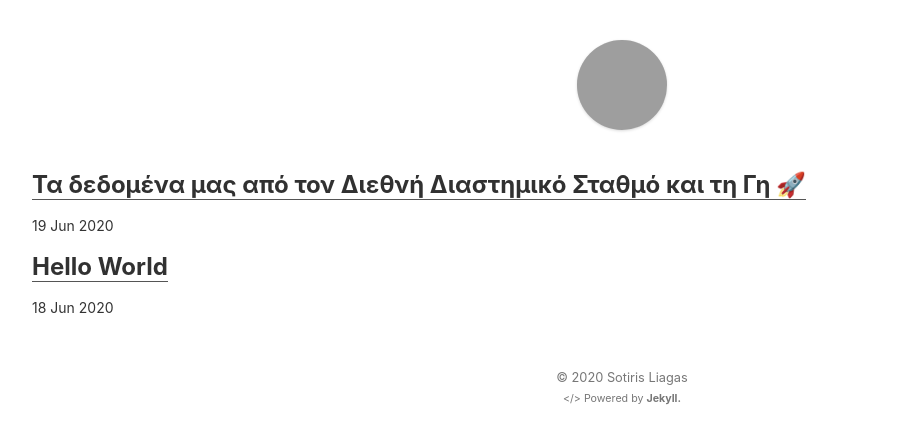
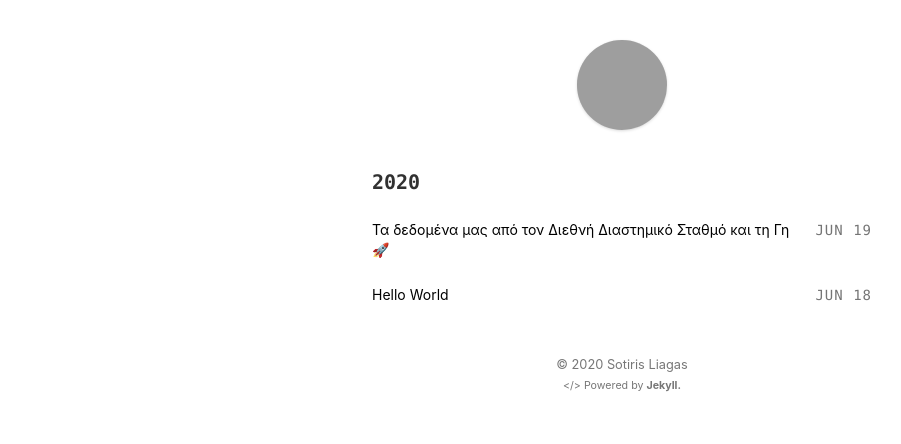
Before and after one commit to liagason/A-Jekyll-Blog, a Jekyll site: the page built from index.html, in a window 1280 px wide. Shown: the top 444 px of the page, without its empty margins (18-919 px from the left). Built offline with Jekyll 4.4.1, drawn with Linux system fonts in a browser that asks for light colours; grey boxes are pictures that could not be loaded.

Commit message:
Update index.html

```diff
--- a/index.html
+++ b/index.html
@@ -1,8 +1,31 @@
 ---
 layout: default
-title: Sotiris Liagas - Σωτήρης Λιάγκας
 ---
-{% for post in site.posts %}
-<h2 class="font-semibold"><a href="{{ post.url }}">{{ post.title }}</a></h2>
-<p class="text-xs tracking-wider mb-4">{{ post.date | date_to_string }}</p>
-{% endfor %}
+
+<section>
+
+	{% for post in site.posts %}
+		{% unless post.next %}
+			<h3 class="code">{{ post.date | date: '%Y' }}</h3>
+		{% else %}
+			{% capture year %}{{ post.date | date: '%Y' }}{% endcapture %}
+			{% capture nyear %}{{ post.next.date | date: '%Y' }}{% endcapture %}
+			{% if year != nyear %}
+				<h3 class="code">{{ post.date | date: '%Y' }}</h3>
+			{% endif %}
+		{% endunless %}
+
+		<ul>
+			<li>
+				<div class="post-date code">
+					<span>{{ post.date | date: "%b %d" }}</span>
+				</div>
+				<div class="title">
+					<a href="{{ post.url | prepend: site.baseurl | prepend: site.url }}">{{ post.title }}</a>
+				</div>
+			</li>
+		</ul>
+
+	{% endfor %}
+
+</section>
```
